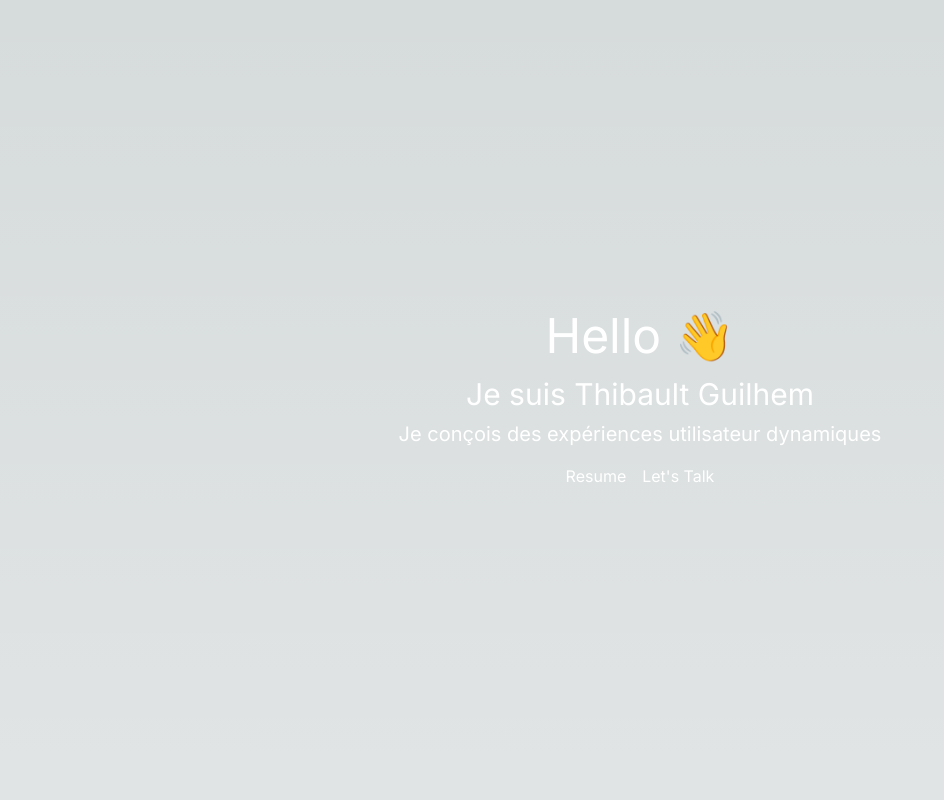
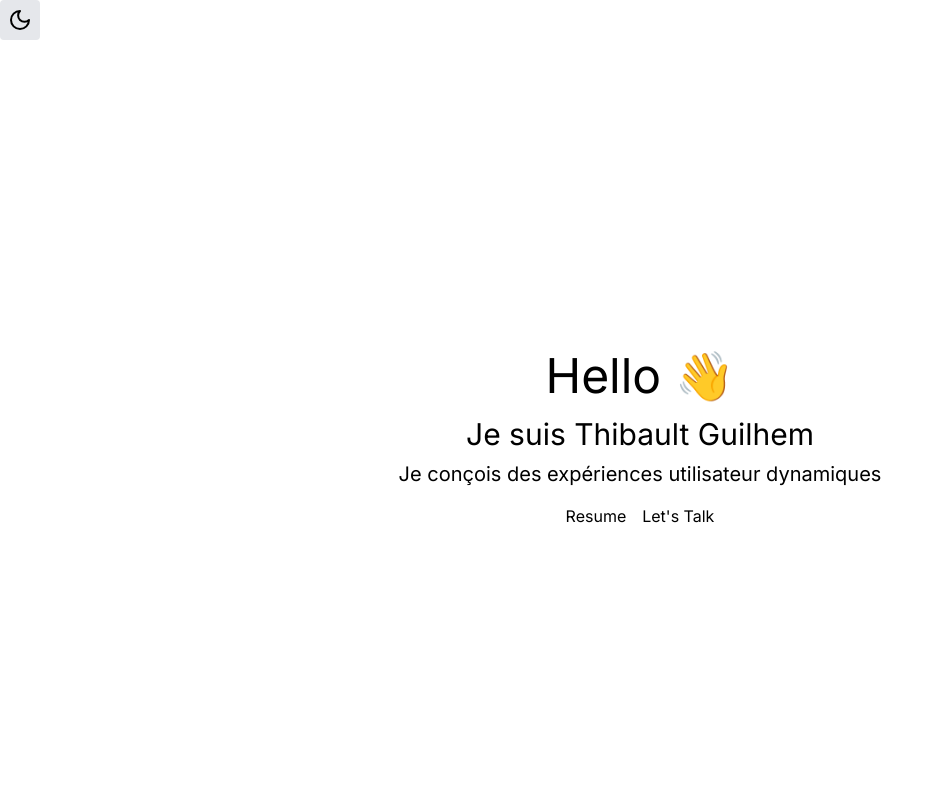
Before and after one commit to ThibaultG94/next-portfolio, a Next.js app: page / in a window 1280 px wide. Shown: the top 800 px of the page, without its empty margins (0-944 px from the left). Built offline with nearby package versions, Linux system fonts and the light colour scheme.

Commit message:
chore: Update npm dependencies for lucide-react and next-themes

```diff
--- a/package.json
+++ b/package.json
@@ -9,7 +9,9 @@
     "lint": "next lint"
   },
   "dependencies": {
+    "lucide-react": "^0.399.0",
     "next": "14.2.4",
+    "next-themes": "^0.3.0",
     "react": "^18",
     "react-dom": "^18",
     "sass": "^1.77.6"
--- a/src/app/components/Dashboard.js
+++ b/src/app/components/Dashboard.js
@@ -2,7 +2,7 @@ import React from "react";
 
 const Dashboard = () => {
   return (
-    <section className="h-screen flex flex-col justify-center items-center bg-dark text-white">
+    <section className="h-screen flex flex-col justify-center items-center bg-dark text-light">
       <h1 className="text-5xl">Hello 👋</h1>
       <h2 className="text-3xl mt-4">Je suis Thibault Guilhem</h2>
       <p className="text-xl mt-2">
--- a/src/app/components/Header.js
+++ b/src/app/components/Header.js
@@ -1,9 +1,10 @@
 import React from "react";
+import ThemeToggle from "./ThemeToggle";
 
 const Header = () => {
   return (
     <div>
-      <div></div>
+      <ThemeToggle />
     </div>
   );
 };
--- /dev/null
+++ b/src/app/components/ThemeProvider.js
@@ -0,0 +1,7 @@
+"use client";
+
+import { ThemeProvider as NextThemesProvider } from "next-themes";
+
+export default function ThemeProvider({ children }) {
+  return <NextThemesProvider attribute="class">{children}</NextThemesProvider>;
+}
--- /dev/null
+++ b/src/app/components/ThemeToggle.js
@@ -0,0 +1,25 @@
+"use client";
+
+import { useTheme } from "next-themes";
+import { useEffect, useState } from "react";
+import { Sun, Moon } from "lucide-react";
+
+export default function ThemeToggle() {
+  const { theme, setTheme } = useTheme();
+  const [mounted, setMounted] = useState(false);
+
+  useEffect(() => {
+    setMounted(true);
+  }, []);
+
+  if (!mounted) return null;
+
+  return (
+    <button
+      onClick={() => setTheme(theme === "dark" ? "light" : "dark")}
+      className="p-2 bg-gray-200 dark:bg-gray-800 rounded"
+    >
+      {theme === "dark" ? <Sun /> : <Moon />}
+    </button>
+  );
+}
--- a/src/app/layout.js
+++ b/src/app/layout.js
@@ -1,4 +1,5 @@
 import { Inter } from "next/font/google";
+import ThemeProvider from "./components/ThemeProvider";
 import "../style/app.scss";
 
 const inter = Inter({ subsets: ["latin"] });
@@ -11,8 +12,12 @@ export const metadata = {
 
 export default function RootLayout({ children }) {
   return (
-    <html lang="fr">
-      <body className={inter.className}>{children}</body>
+    <html lang="fr" className="text-foreground bg-gradient">
+      <body className={inter.className}>
+        <ThemeProvider attribute="class" defaultTheme="system">
+          {children}
+        </ThemeProvider>
+      </body>
     </html>
   );
 }
--- a/src/style/app.scss
+++ b/src/style/app.scss
@@ -2,32 +2,16 @@
 @import 'tailwindcss/components';
 @import 'tailwindcss/utilities';
 
-$primary-color: #3498db;
-
 :root {
-    --foreground-rgb: 0, 0, 0;
+    --foreground: 0, 0, 0;
     --background-start-rgb: 214, 219, 220;
     --background-end-rgb: 255, 255, 255;
 }
 
 @media (prefers-color-scheme: dark) {
     :root {
-        --foreground-rgb: 255, 255, 255;
+        --foreground: 255, 255, 255;
         --background-start-rgb: 0, 0, 0;
         --background-end-rgb: 0, 0, 0;
     }
 }
-
-body {
-    font-family: Arial, sans-serif;
-    color: rgb(var(--foreground-rgb));
-    background: linear-gradient(to bottom,
-            transparent,
-            rgb(var(--background-end-rgb))) rgb(var(--background-start-rgb));
-}
-
-@layer utilities {
-    .text-balance {
-        text-wrap: balance;
-    }
-}
--- a/tailwind.config.js
+++ b/tailwind.config.js
@@ -1,5 +1,6 @@
 /** @type {import('tailwindcss').Config} */
 module.exports = {
+  darkMode: "class",
   content: [
     "./src/pages/**/*.{js,ts,jsx,tsx,mdx}",
     "./src/components/**/*.{js,ts,jsx,tsx,mdx}",
```
Also changed, not shown: 1 other file (tests, documents, lock files or other folders).
